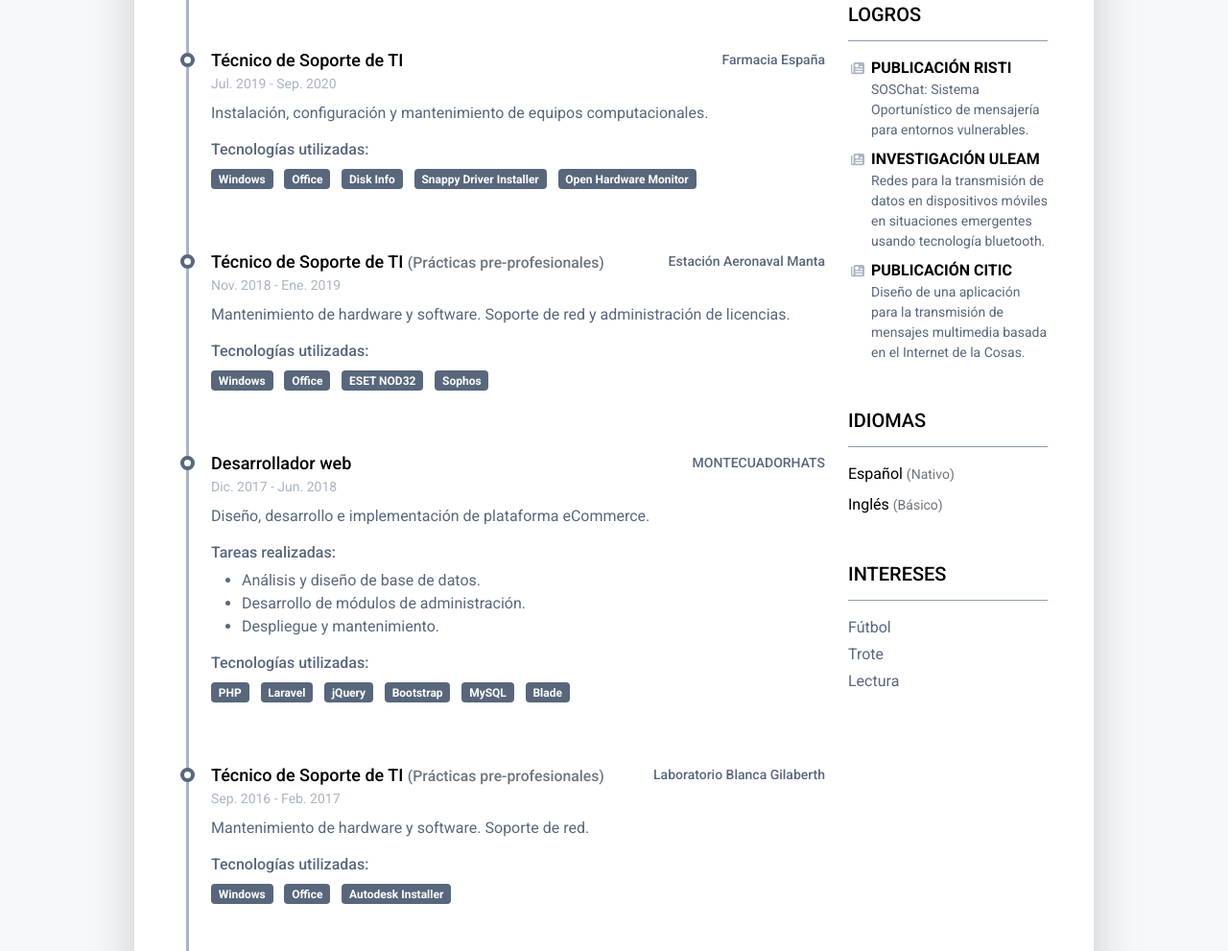
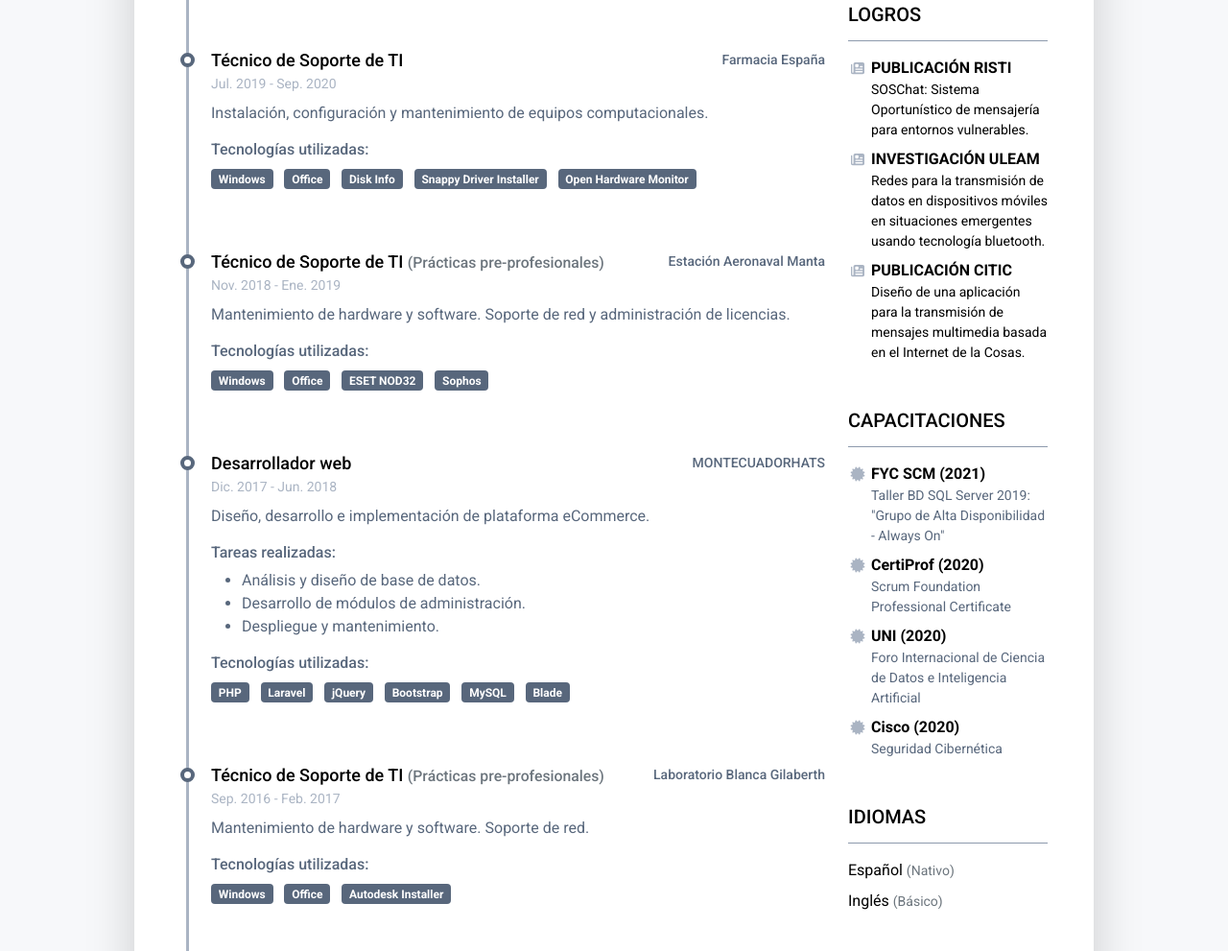
Before and after one commit to andylenincp/cv, a plain HTML site: page index.html in a window 1280 px wide. Shown: the part 1338-2329 px from the top of the page at 96% size. Drawn offline with Linux system fonts and the light colour scheme.

Commit message:
Arreglos

```diff
--- a/index.html
+++ b/index.html
@@ -949,8 +949,13 @@
                       ></i>
                       <div class="resume-award-name">PUBLICACIÓN RISTI</div>
                       <div class="resume-award-desc">
-                        SOSChat: Sistema Oportunístico de mensajería para
-                        entornos vulnerables.
+                        <a
+                          href="https://www.proquest.com/openview/1ca1fcfcd5a3168ae78687c28b7b28cc/1?pq-origsite=gscholar&cbl=1006393"
+                          class="text-link"
+                          target="_blank"
+                          >SOSChat: Sistema Oportunístico de mensajería para
+                          entornos vulnerables.</a
+                        >
                       </div>
                     </li>
                     <li class="mb-2 ps-4 position-relative">
@@ -965,9 +970,14 @@
                       ></i>
                       <div class="resume-award-name">INVESTIGACIÓN ULEAM</div>
                       <div class="resume-award-desc">
-                        Redes para la transmisión de datos en dispositivos
-                        móviles en situaciones emergentes usando tecnología
-                        bluetooth.
+                        <a
+                          href="https://repositorio.uleam.edu.ec/handle/123456789/2063"
+                          class="text-link"
+                          target="_blank"
+                          >Redes para la transmisión de datos en dispositivos
+                          móviles en situaciones emergentes usando tecnología
+                          bluetooth.</a
+                        >
                       </div>
                     </li>
                     <li class="mb-2 ps-4 position-relative">
@@ -982,9 +992,93 @@
                       ></i>
                       <div class="resume-award-name">PUBLICACIÓN CITIC</div>
                       <div class="resume-award-desc">
-                        Diseño de una aplicación para la transmisión de mensajes
-                        multimedia basada en el Internet de la Cosas.
+                        <a
+                          href="http://repositorio.cidecuador.org/xmlui/handle/123456789/50"
+                          class="text-link"
+                          target="_blank"
+                          >Diseño de una aplicación para la transmisión de
+                          mensajes multimedia basada en el Internet de la
+                          Cosas.</a
+                        >
                       </div>
+                    </li>
+                  </ul>
+                </div>
+              </section>
+              <!--//interests-section-->
+              <section class="resume-section reference-section mb-5">
+                <h2
+                  class="
+                    resume-section-title
+                    text-uppercase
+                    font-weight-bold
+                    pb-3
+                    mb-3
+                  "
+                >
+                  Capacitaciones
+                </h2>
+                <div class="resume-section-content">
+                  <ul class="list-unstyled resume-awards-list">
+                    <li class="mb-2 ps-4 position-relative">
+                      <i
+                        class="
+                          resume-award-icon
+                          fas
+                          fa-certificate
+                          position-absolute
+                        "
+                        data-fa-transform="shrink-2"
+                      ></i>
+                      <div class="resume-award-name">FYC SCM (2021)</div>
+                      <div class="resume-award-desc">
+                        Taller BD SQL Server 2019: "Grupo de Alta Disponibilidad
+                        - Always On"
+                      </div>
+                    </li>
+                    <li class="mb-2 ps-4 position-relative">
+                      <i
+                        class="
+                          resume-award-icon
+                          fas
+                          fa-certificate
+                          position-absolute
+                        "
+                        data-fa-transform="shrink-2"
+                      ></i>
+                      <div class="resume-award-name">CertiProf (2020)</div>
+                      <div class="resume-award-desc">
+                        Scrum Foundation Professional Certificate
+                      </div>
+                    </li>
+                    <li class="mb-2 ps-4 position-relative">
+                      <i
+                        class="
+                          resume-award-icon
+                          fas
+                          fa-certificate
+                          position-absolute
+                        "
+                        data-fa-transform="shrink-2"
+                      ></i>
+                      <div class="resume-award-name">UNI (2020)</div>
+                      <div class="resume-award-desc">
+                        Foro Internacional de Ciencia de Datos e Inteligencia
+                        Artificial
+                      </div>
+                    </li>
+                    <li class="mb-2 ps-4 position-relative">
+                      <i
+                        class="
+                          resume-award-icon
+                          fas
+                          fa-certificate
+                          position-absolute
+                        "
+                        data-fa-transform="shrink-2"
+                      ></i>
+                      <div class="resume-award-name">Cisco (2020)</div>
+                      <div class="resume-award-desc">Seguridad Cibernética</div>
                     </li>
                   </ul>
                 </div>
```
